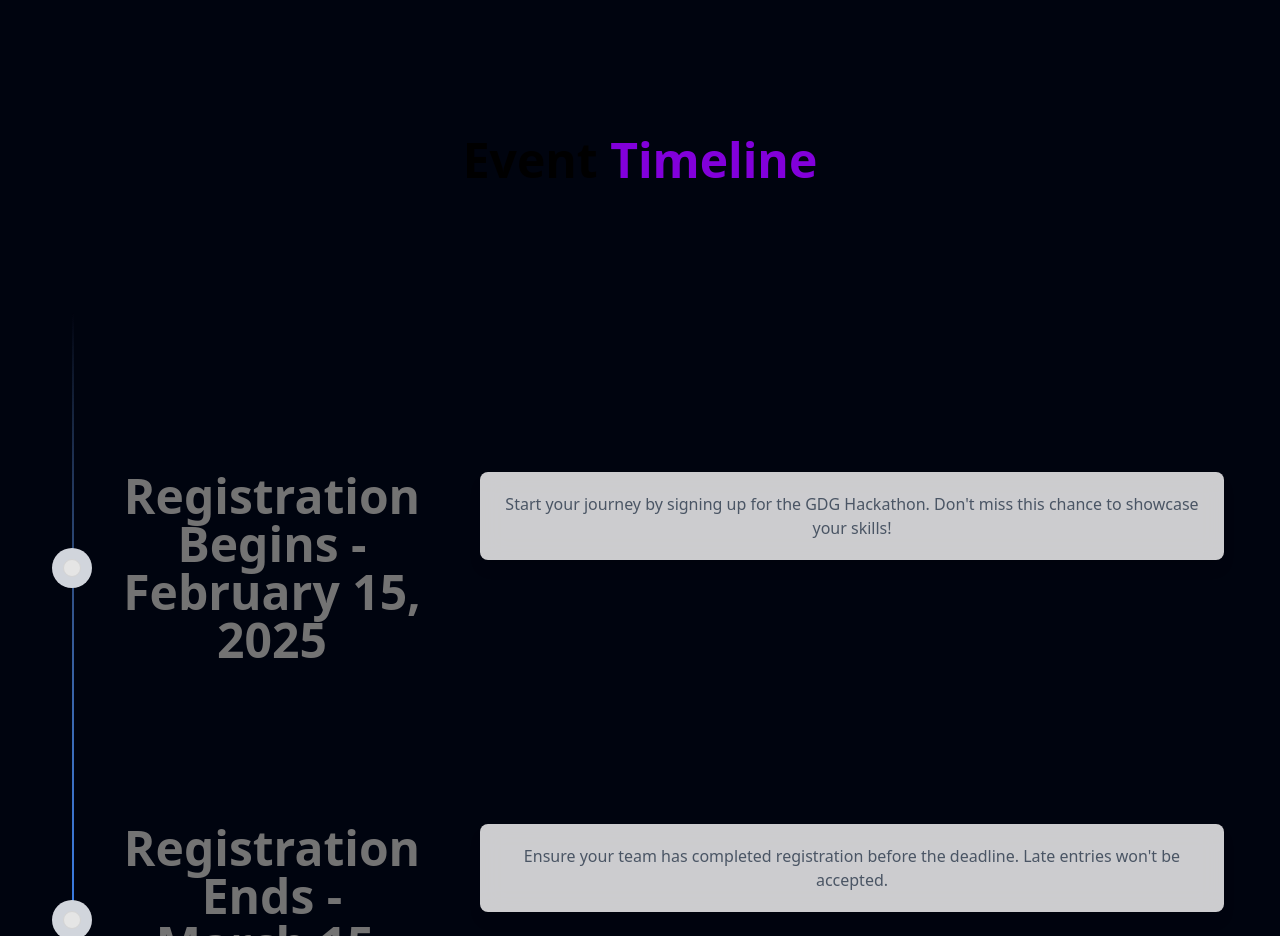
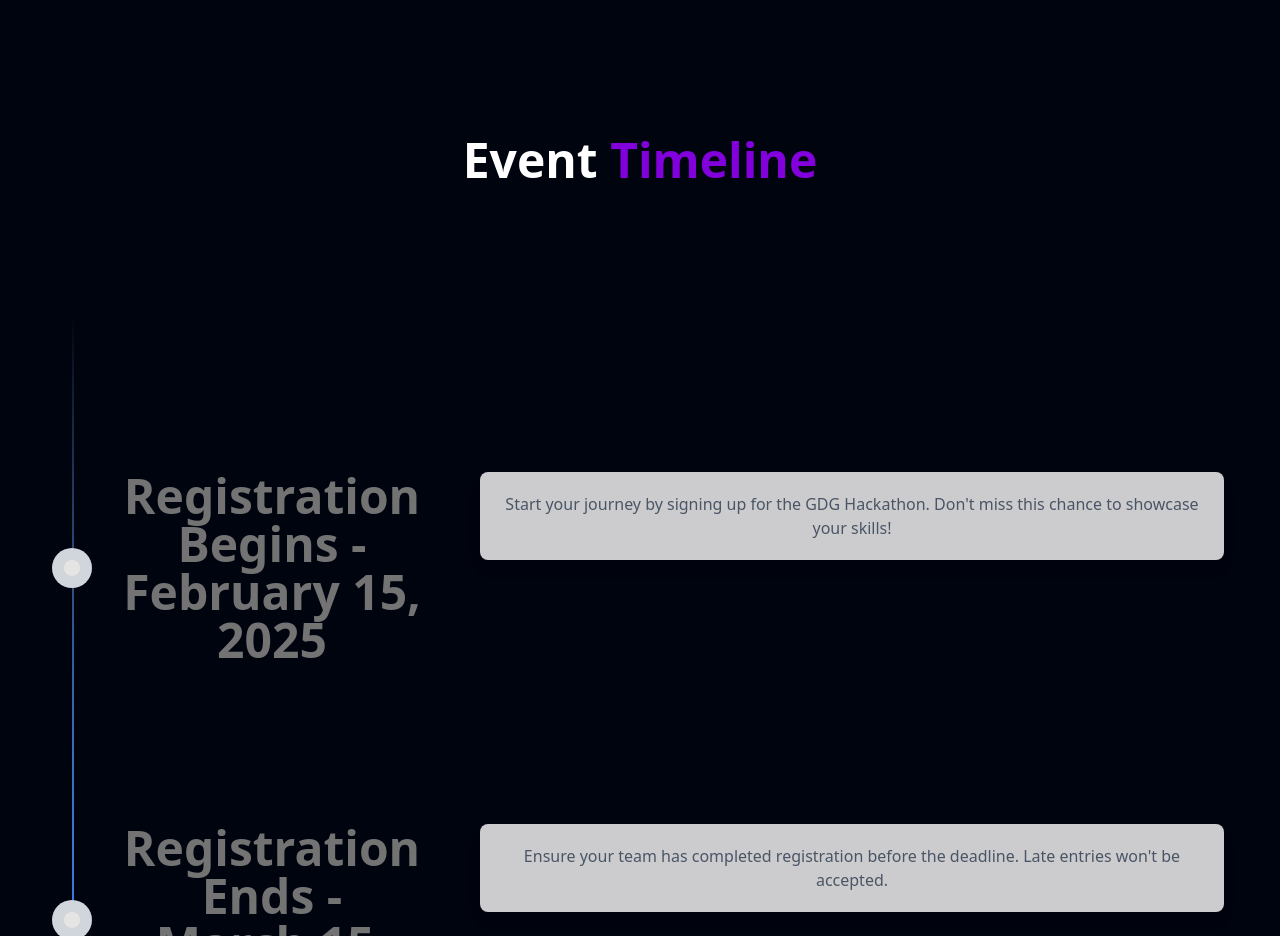
Before and after one commit to uiuxarghya/GDG-Hackathon, a React (Vite) app: page / in a window 1280 px wide. Shown: the part 2340-3276 px from the top of the page. Built offline with nearby package versions, Linux system fonts and the light colour scheme.

Commit message:
ui refactoring

```diff
--- a/src/components/timeline/eventtimeline.jsx
+++ b/src/components/timeline/eventtimeline.jsx
@@ -32,7 +32,7 @@
   return (
     <motion.div className="w-full font-sans md:px-10 bg-transparent">
       <div className="max-w-7xl mx-auto py-20 px-4 md:px-8 lg:px-10">
-        <h1 className="text-5xl text-center mb-12 font-bold">
+        <h1 className="text-5xl text-center text-white mb-12 font-bold">
           Event <span className="text-purple-700">Timeline</span>
         </h1>
       </div>
```
